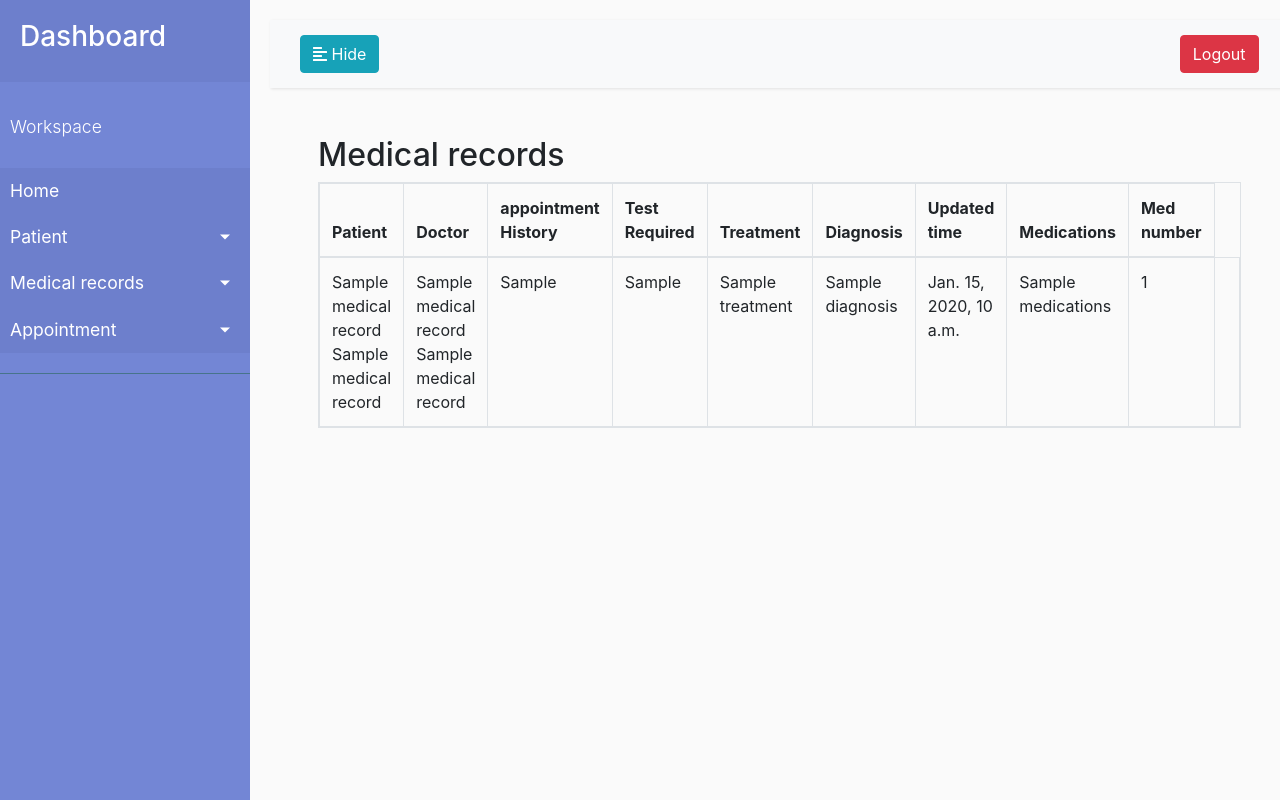
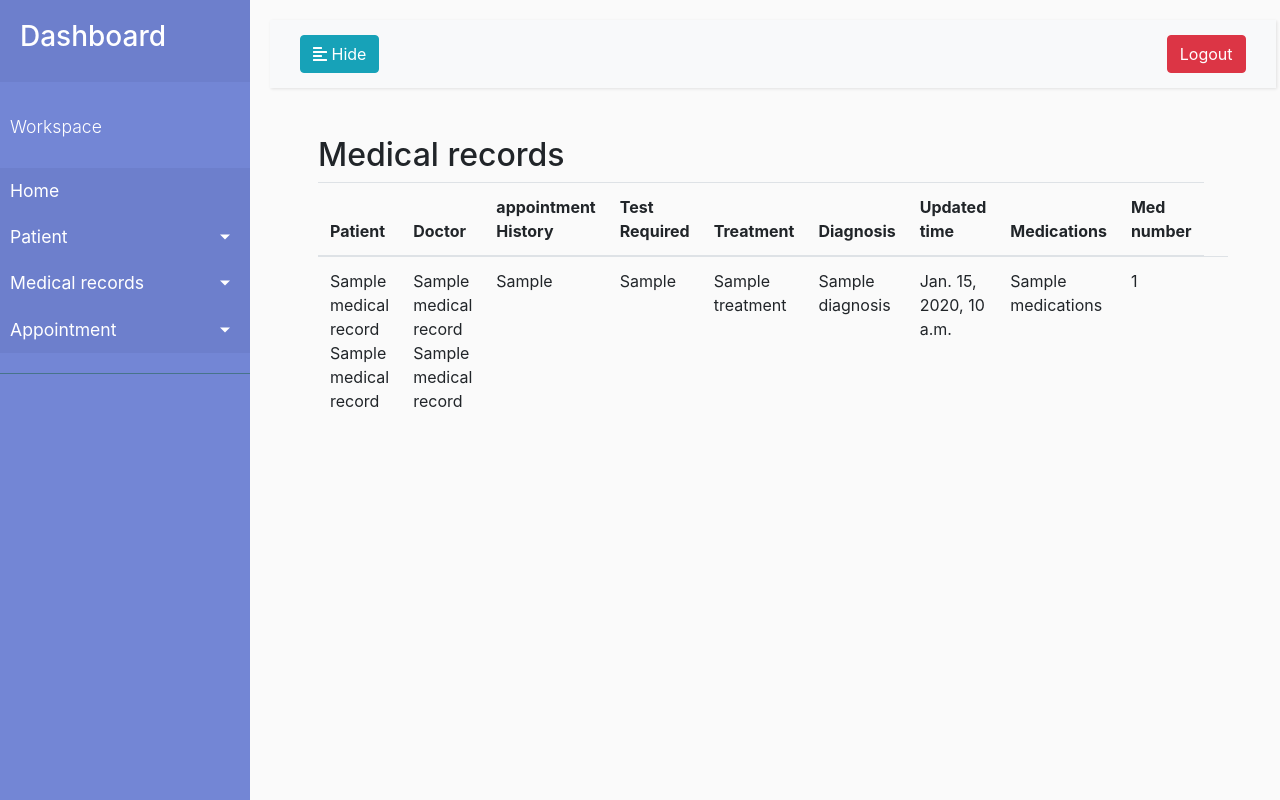
Before and after one commit to laken11/Myhospital, a Django app: template templates/medical_record/list_doctor.html in a window 1280 px wide. Run offline with Django 3.2, Linux system fonts and the light colour scheme; the template is opened without the code that fills it: most values are stand-ins (such as "Sample title", 1, 10 or a date in 2020); some libraries are stand-ins or nearby versions.

Commit message:
Update list_doctor.html

```diff
--- a/templates/medical_record/list_doctor.html
+++ b/templates/medical_record/list_doctor.html
@@ -2,7 +2,7 @@
 {% block content %}
 <div class="mt-5 mx-5 my-3">
     <h2 class="table-header">Medical records</h2>
-    <div class="table table-hover table-responsive table-bordered">
+    <div class="table table-hover table-responsive">
         <table>
             <thead>
                 <tr>
```
